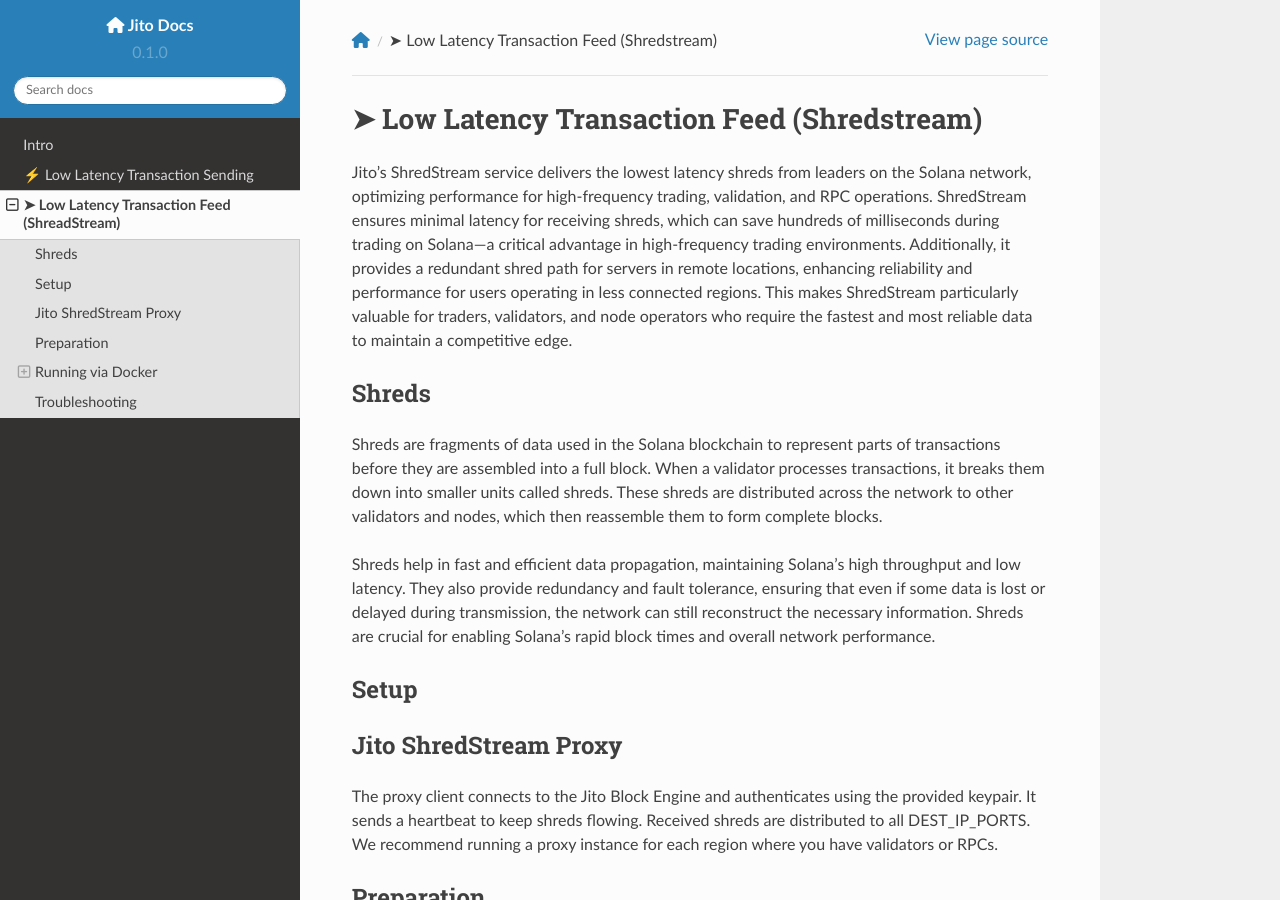
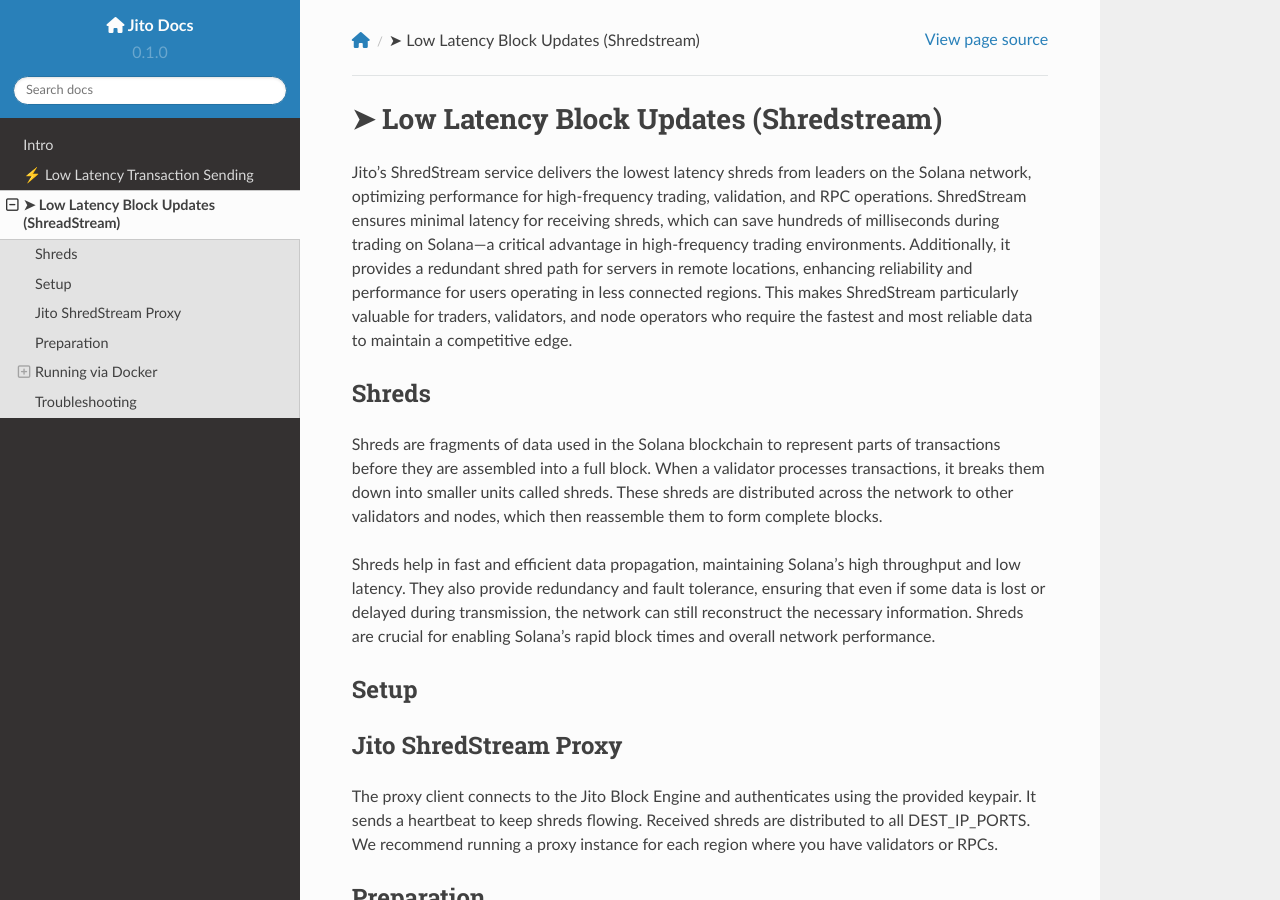
Before and after one commit to jito-labs/jito-docs, a Sphinx documentation site: the page built from docs/source/lowlatencytxnfeed.md, in a window 1280 px wide and 900 px high. Built offline with Sphinx 7.4.7 and the Read the Docs theme 2.0.0, drawn with Linux system fonts in a browser that asks for light colours.

Commit message:
Fixes #16 (#19)

```diff
--- a/docs/source/lowlatencytxnfeed.md
+++ b/docs/source/lowlatencytxnfeed.md
@@ -1,4 +1,4 @@
-# ➤ Low Latency Transaction Feed (Shredstream)
+# ➤ Low Latency Block Updates (Shredstream)
 
 Jito's ShredStream service delivers the lowest latency shreds from leaders on the Solana network, optimizing performance for high-frequency trading, validation, and RPC operations. ShredStream ensures minimal latency for receiving shreds, which can save hundreds of milliseconds during trading on Solana—a critical advantage in high-frequency trading environments. Additionally, it provides a redundant shred path for servers in remote locations, enhancing reliability and performance for users operating in less connected regions. This makes ShredStream particularly valuable for traders, validators, and node operators who require the fastest and most reliable data to maintain a competitive edge.
 
```
Also changed, not shown: docs/source/index.md (+1 -1 lines).
